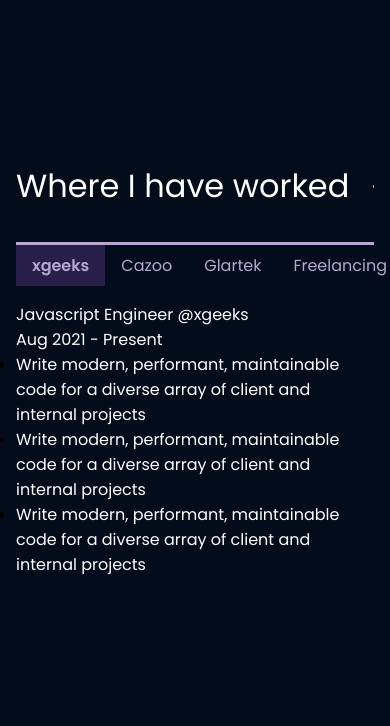
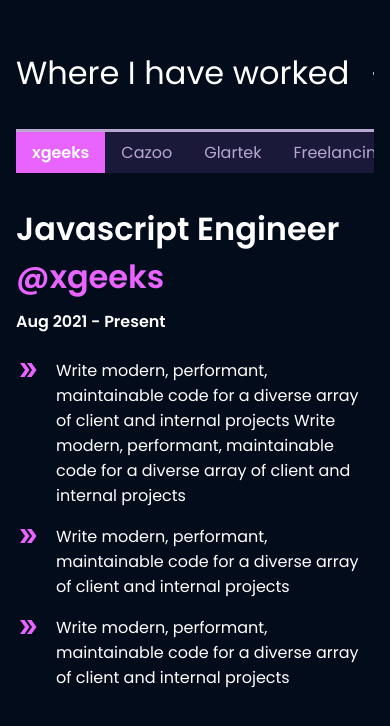
Before and after one commit to juniorboos/juniorboos.github.io, a React (Vite) app: page / in a window 390 px wide. Shown: the part 1890-2616 px from the top of the page. Built offline with nearby package versions, Linux system fonts and the light colour scheme.

Commit message:
finish professional section responsiveness

```diff
--- a/src/components/atoms/typography.ts
+++ b/src/components/atoms/typography.ts
@@ -3,6 +3,11 @@
 const Typography = styled("p", {
   color: "$textPrimary",
   fontSize: "$m",
+
+  "& span": {
+    color: "$textAccent",
+    fontWeight: "$bold",
+  },
 
   variants: {
     color: {
--- a/src/components/sections/professional/professional.styles.ts
+++ b/src/components/sections/professional/professional.styles.ts
@@ -13,16 +13,33 @@
   display: "flex",
   flexDirection: "column",
   maxWidth: "100%",
-  gap: "$4",
+  gap: "$8",
+
+  "@bp2": {
+    flexDirection: "row",
+  },
 });
 
 const CompaniesList = styled("ul", {
   listStyle: "none",
   display: "flex",
+  backgroundColor: "$backgroundSecondary",
+  overflow: "auto",
 
   borderTopWidth: "$line",
   borderTopStyle: "$solid",
   borderTopColor: "$textSecondary",
+
+  "@bp2": {
+    borderTopWidth: 0,
+    borderLeftWidth: "$line",
+    borderLeftStyle: "$solid",
+    borderLeftColor: "$textSecondary",
+
+    flexDirection: "column",
+    width: "auto",
+    overflow: "initial",
+  },
 });
 
 const CompanyListItem = styled("li", {
@@ -33,15 +50,50 @@
   padding: "$2 $4",
   cursor: "pointer",
 
+  "&:hover": {
+    color: "$textPrimary",
+  },
+
   variants: {
     active: {
       true: {
-        borderTopColor: "$primary",
-        backgroundColor: "rgba(187, 100, 255, 0.2)",
         fontWeight: "$bold",
+        color: "$textPrimary",
+        backgroundColor: "$primary",
       },
     },
   },
 });
 
-export { StyledProfessional, StyledContent, CompaniesList, CompanyListItem };
+const JobDescription = styled("div", {
+  display: "flex",
+  flexDirection: "column",
+  gap: "$2",
+});
+
+const JobDescriptionSkills = styled("ul", {
+  display: "flex",
+  flexDirection: "column",
+  gap: "$4",
+  marginTop: "$4",
+
+  "& li": {
+    display: "flex",
+    gap: "$4",
+  },
+
+  "& svg": {
+    fill: "$primary",
+    minWidth: 24,
+    height: 24,
+  },
+});
+
+export {
+  StyledProfessional,
+  StyledContent,
+  CompaniesList,
+  CompanyListItem,
+  JobDescription,
+  JobDescriptionSkills,
+};
--- a/src/components/sections/professional/professional.tsx
+++ b/src/components/sections/professional/professional.tsx
@@ -1,8 +1,11 @@
+import { MdDoubleArrow } from "react-icons/md";
 import { SectionTitle } from "~atoms/section-title";
 import { Typography } from "~atoms/typography";
 import {
   CompaniesList,
   CompanyListItem,
+  JobDescription,
+  JobDescriptionSkills,
   StyledContent,
   StyledProfessional,
 } from "./professional.styles";
@@ -18,32 +21,37 @@
           <CompanyListItem>Glartek</CompanyListItem>
           <CompanyListItem>Freelancing</CompanyListItem>
         </CompaniesList>
-        <div>
-          <Typography>
+        <JobDescription>
+          <Typography size="l" weight="bold">
             Javascript Engineer <span>@xgeeks</span>
           </Typography>
-          <Typography>Aug 2021 - Present</Typography>
-          <ul>
+          <Typography weight="bold">Aug 2021 - Present</Typography>
+          <JobDescriptionSkills>
             <li>
+              <MdDoubleArrow />
+              <Typography>
+                Write modern, performant, maintainable code for a diverse array
+                of client and internal projects Write modern, performant,
+                maintainable code for a diverse array of client and internal
+                projects
+              </Typography>
+            </li>
+            <li>
+              <MdDoubleArrow />
               <Typography>
                 Write modern, performant, maintainable code for a diverse array
                 of client and internal projects
               </Typography>
             </li>
             <li>
+              <MdDoubleArrow />
               <Typography>
                 Write modern, performant, maintainable code for a diverse array
                 of client and internal projects
               </Typography>
             </li>
-            <li>
-              <Typography>
-                Write modern, performant, maintainable code for a diverse array
-                of client and internal projects
-              </Typography>
-            </li>
-          </ul>
-        </div>
+          </JobDescriptionSkills>
+        </JobDescription>
       </StyledContent>
     </StyledProfessional>
   );
--- a/src/theme/global-styles.ts
+++ b/src/theme/global-styles.ts
@@ -2,6 +2,24 @@
 
 const globalStyles = globalCss({
   "*": { fontFamily: "Poppins", padding: 0, margin: 0 },
+
+  /* width */
+  "::-webkit-scrollbar": {
+    width: 8,
+    height: 5,
+  },
+  /* Track */
+  "::-webkit-scrollbar-track": {
+    background: "$backgroundSecondary",
+  },
+  /* Handle */
+  "::-webkit-scrollbar-thumb": {
+    background: "$scrollThumb",
+  },
+  /* Handle on hover */
+  "::-webkit-scrollbar-thumb:hover": {
+    background: "$scrollHover",
+  },
 });
 
 export { globalStyles };
--- a/src/theme/stitches.config.ts
+++ b/src/theme/stitches.config.ts
@@ -15,6 +15,9 @@
       textContrast: "#000000",
       primary: "#E964FF",
       background: "#020C1B",
+      backgroundSecondary: "#1A193A",
+      scrollThumb: "#37256b",
+      scrollHover: "#503b8f",
     },
     space: {
       1: "0.25rem",
```
